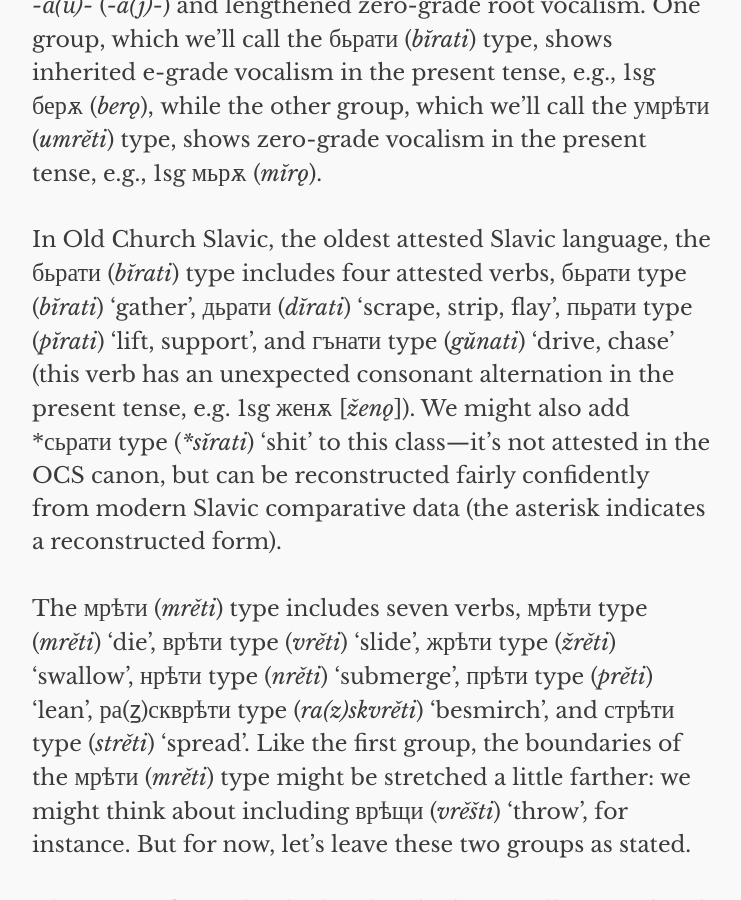
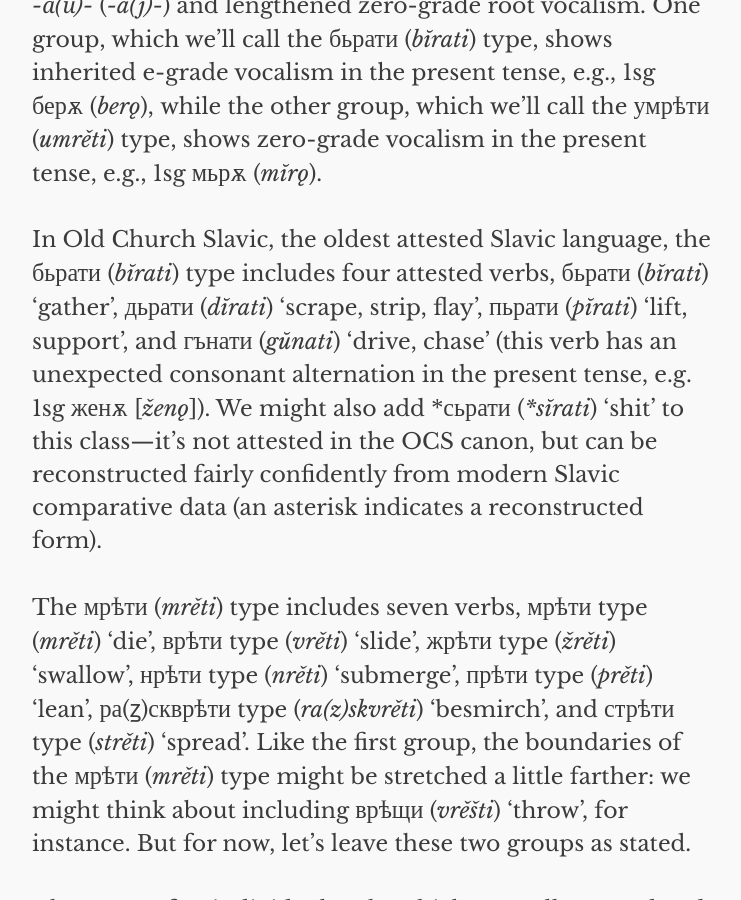
Before and after one commit to menzenski/menzenski.github.io, a Jekyll site: the page built from _posts/2015-02-04-Making-Sense-Of-Ablaut.md, in a window 1280 px wide and 900 px high, scrolled down 1455 px. Shown: the whole window, without its empty margins (268-1009 px from the left). Built offline with Jekyll 4.4.1, drawn with Linux system fonts in a browser that asks for light colours; comment, search, counter and statistics services are not loaded.

Commit message:
more typos

```diff
--- a/_posts/2015-02-04-Making-Sense-Of-Ablaut.md
+++ b/_posts/2015-02-04-Making-Sense-Of-Ablaut.md
@@ -11,7 +11,7 @@ image:
 
 In the [last post][lastp] on the topic, we met two groups of Slavic verbs which form secondary imperfectives with the suffix <span class="russ">-а(й)-</span> (<span class="trans">-a(j)-</span>) and lengthened zero-grade root vocalism. One group, which we'll call the <span class="ocs">бьрати</span> (<span class="trans">bĭrati</span>) type, shows inherited e-grade vocalism in the present tense, e.g., 1sg <span class="ocs">берѫ</span> (<span class="trans">berǫ</span>), while the other group, which we'll call the <span class="ocs">умрѣти</span> (<span class="trans">umrěti</span>) type, shows zero-grade vocalism in the present tense, e.g., 1sg <span class="ocs">мьрѫ</span> (<span class="trans">mĭrǫ</span>).
 
-In Old Church Slavic, the oldest attested Slavic language, the <span class="ocs">бьрати</span> (<span class="trans">bĭrati</span>) type includes four attested verbs, <span class="ocs">бьрати</span> type (<span class="trans">bĭrati</span>) 'gather', <span class="ocs">дьрати</span> (<span class="trans">dĭrati</span>) 'scrape, strip, flay', <span class="ocs">пьрати</span> type (<span class="trans">pĭrati</span>) 'lift, support', and <span class="ocs">гънати</span> type (<span class="trans">gŭnati</span>) 'drive, chase' (this verb has an unexpected consonant alternation in the present tense, e.g. 1sg <span class="ocs">женѫ</span> [<span class="trans">ženǫ</span>]). We might also add <span class="ocs">\*сьрати</span> type (<span class="trans">\*sĭrati</span>) 'shit' to this class—it's not attested in the OCS canon, but can be reconstructed fairly confidently from modern Slavic comparative data (the asterisk indicates a reconstructed form).
+In Old Church Slavic, the oldest attested Slavic language, the <span class="ocs">бьрати</span> (<span class="trans">bĭrati</span>) type includes four attested verbs, <span class="ocs">бьрати</span> (<span class="trans">bĭrati</span>) 'gather', <span class="ocs">дьрати</span> (<span class="trans">dĭrati</span>) 'scrape, strip, flay', <span class="ocs">пьрати</span> (<span class="trans">pĭrati</span>) 'lift, support', and <span class="ocs">гънати</span> (<span class="trans">gŭnati</span>) 'drive, chase' (this verb has an unexpected consonant alternation in the present tense, e.g. 1sg <span class="ocs">женѫ</span> [<span class="trans">ženǫ</span>]). We might also add <span class="ocs">\*сьрати</span> (<span class="trans">\*sĭrati</span>) 'shit' to this class—it's not attested in the OCS canon, but can be reconstructed fairly confidently from modern Slavic comparative data (an asterisk indicates a reconstructed form).
 
 The <span class="ocs">мрѣти</span> (<span class="trans">mrěti</span>) type includes seven verbs, <span class="ocs">мрѣти</span> type (<span class="trans">mrěti</span>) 'die', <span class="ocs">врѣти</span> type (<span class="trans">vrěti</span>) 'slide', <span class="ocs">жрѣти</span> type (<span class="trans">žrěti</span>) 'swallow', <span class="ocs">нрѣти</span> type (<span class="trans">nrěti</span>) 'submerge', <span class="ocs">прѣти</span> type (<span class="trans">prěti</span>) 'lean', <span class="ocs">ра</span>(<span class="ocs">ꙁ</span>)<span class="ocs">скврѣти</span> type (<span class="trans">ra(z)skvrěti</span>) 'besmirch', and <span class="ocs">стрѣти</span> type (<span class="trans">strěti</span>) 'spread'. Like the first group, the boundaries of the <span class="ocs">мрѣти</span> (<span class="trans">mrěti</span>) type might be stretched a little farther: we might think about including <span class="ocs">врѣщи</span> (<span class="trans">vrěšti</span>) 'throw', for instance. But for now, let's leave these two groups as stated.
 
```
